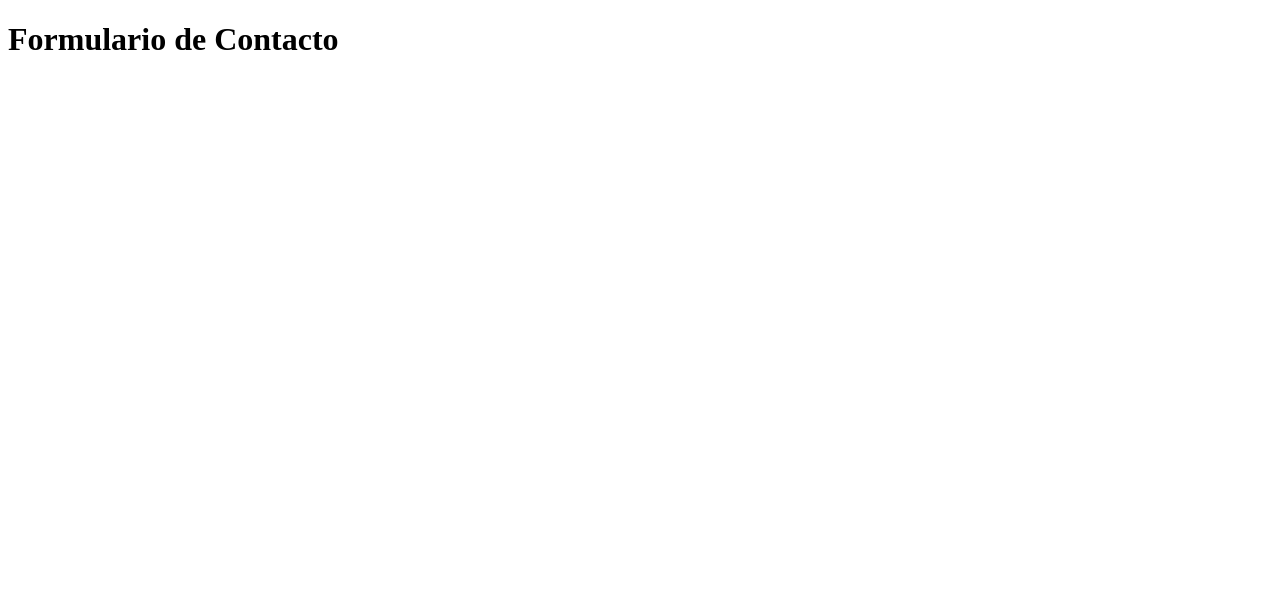
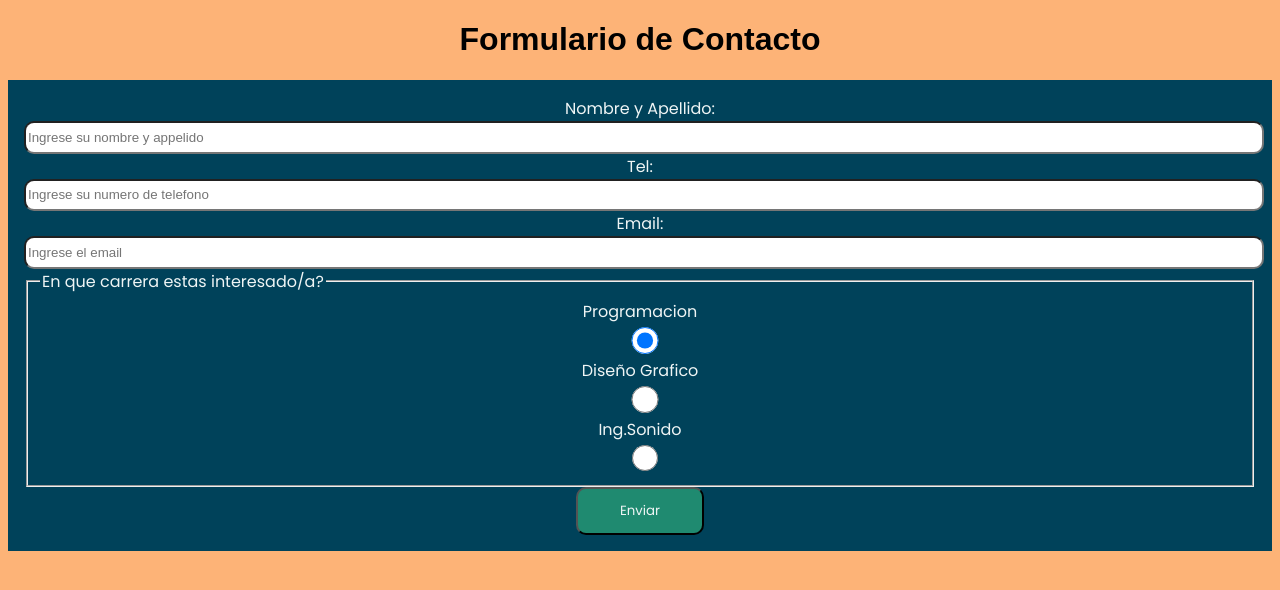
Before and after one commit to braianvillaverde/PROYECTO-INTEGRADOR-WEB-UNTREFSCHOOL, a plain HTML site: page formulario.html in a window 1280 px wide. Drawn offline with Linux system fonts and the light colour scheme; a web font is replaced by a local one.

Commit message:
diseño para ambas paginas con css

```diff
--- /dev/null
+++ b/CSS/formulario.css
@@ -0,0 +1,41 @@
+body{
+    background-color: rgba(252, 113, 0, 0.534);
+}
+
+form{
+    background-color: #00425a;
+    padding: 1em;
+}
+h1{
+    text-align: center;
+    font-family: "Belanosima", sans-serif;
+    font-size: 700;
+}
+label{
+    display: block;
+    font-family: "Poppins", sans-serif;
+    font-size: 400;
+    color: #eff5f5;
+    text-align: center;
+}
+legend{
+    font-family: "Poppins", sans-serif;
+    font-size: 400;
+    color: #eff5f5;
+}
+input{
+    border-radius: 10px;
+    width: 100%;
+    height: 2em;
+}
+button{
+    display: block;
+    background-color: #1f8a70;
+    width: 8rem;
+    height: 3rem;
+    margin: 0 auto;
+    font-family: "Poppins", sans-serif;
+    font-size: 400;
+    color: #eff5f5;
+    border-radius: 10px;
+}
--- a/formulario.html
+++ b/formulario.html
@@ -4,8 +4,40 @@
     <meta charset="UTF-8">
     <meta name="viewport" content="width=device-width, initial-scale=1.0">
     <title>Formulario</title>
+    <meta name="formulario" content="formulario de contacto de untrefschool">
+    <meta author="Villaverde braian">
+    <link rel="stylesheet" href="CSS/formulario.css">
+    <link rel="preconnect" href="https://fonts.googleapis.com">
+<link rel="preconnect" href="https://fonts.gstatic.com" crossorigin>
+<link href="https://fonts.googleapis.com/css2?family=Belanosima:wght@700&family=Poppins:ital,wght@0,400;0,900;1,700;1,900&display=swap" rel="stylesheet">
 </head>
 <body>
-    <h1>Formulario de Contacto</h1>
+    <header>
+        <h1>Formulario de Contacto</h1>
+    </header>
+    <main>
+        <form action="https://formsubmit.co/braianvillaverde@gmail.com">
+            <label for="nombre">Nombre y Apellido:</label>
+            <input type="text" name="nombre" id="nombre" placeholder="Ingrese su nombre y appelido">
+            <label for="telefono">Tel:</label>
+            <input type="tel" name="telefono" id="telefono" placeholder="Ingrese su numero de telefono">
+            <label for="email">Email:</label>
+            <input type="email" name="email" id="email" placeholder="Ingrese el email">
+            <label for=""></label>
+            <fieldset>
+                <legend>En que carrera estas interesado/a?</legend>
+                <label for="programacion">Programacion</label>
+                <input type="radio" id="programacion" name="carreras" checked>
+                <label for="disenio-grafico">Diseño Grafico</label>
+                <input type="radio" id="disenio-grafico" name="carreras">
+                <label for="ing-sonido">Ing.Sonido</label>
+                <input type="radio" id="ing-sonido" name="carreras">
+            </fieldset>
+            <button type="submit">Enviar</button>
+
+        </form>
+    </main>
+
+
 </body>
 </html>
```
Also changed, not shown: CSS/style.css (+78 -1 lines), index.html (+22 -5 lines), FLATICON/facebook.png (added), IMAGENES/quienes-somos.jpg (added).
